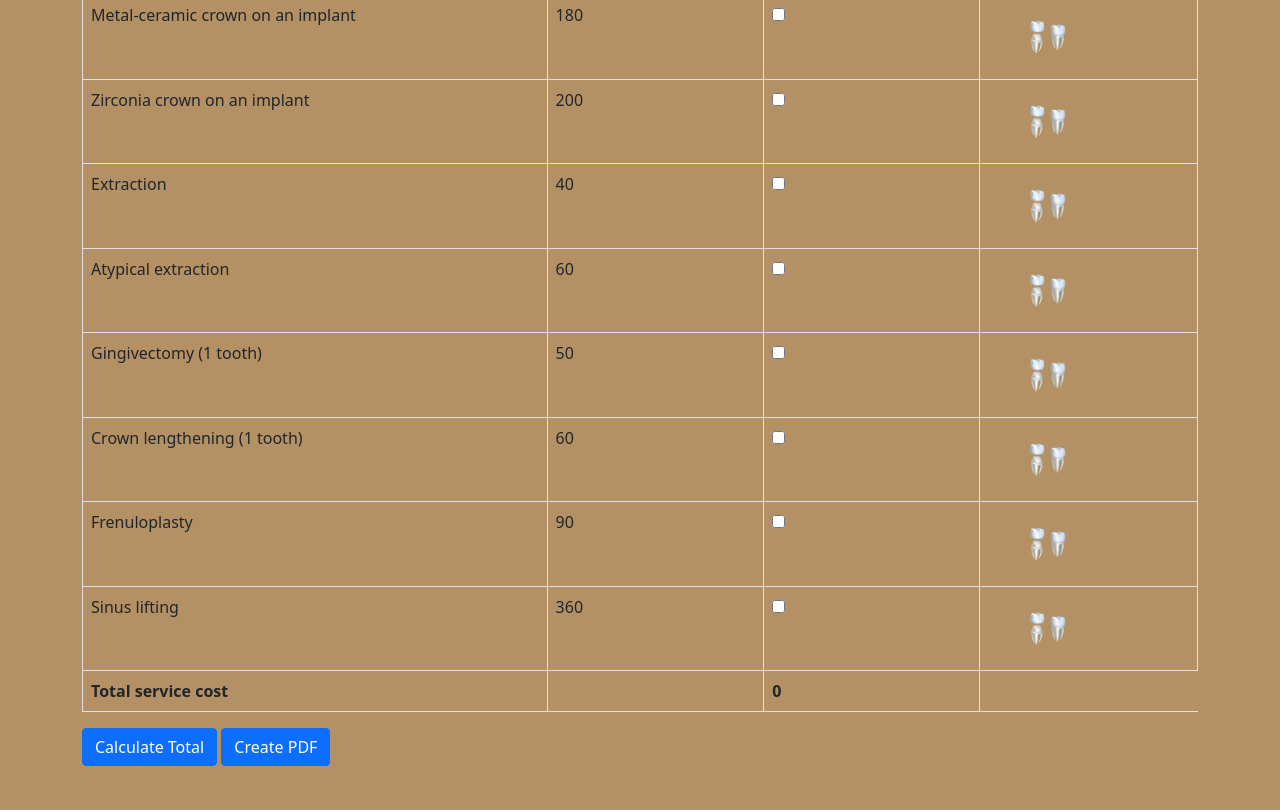
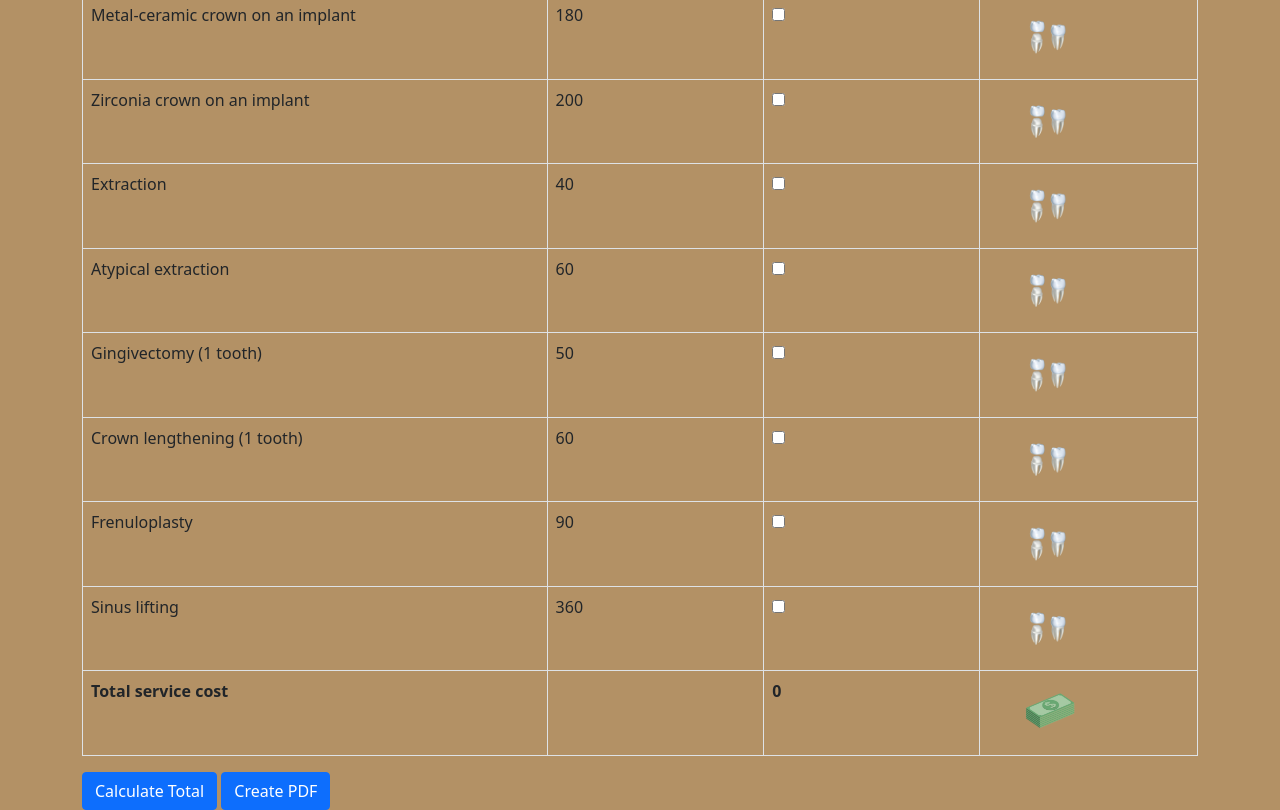
Before and after one commit to Heisen101/Dental-Turism, a plain HTML site: page index.html in a window 1280 px wide. Shown: the part 1276-2086 px from the top of the page. Before the commit the page ends 2042 px from the top, so only its background shows below. Drawn offline with nearby package versions, Linux system fonts and the light colour scheme.

Commit message:
added new icon

```diff
--- a/index.css
+++ b/index.css
@@ -1,6 +1,8 @@
 body {
     background-color: rgb(179, 145, 101);
+
 }
+
 
 #total-amount {
     font-weight: bold;
--- a/index.html
+++ b/index.html
@@ -191,7 +191,9 @@
                     <td id="total-section">Total service cost</td>
 
                     <td></td>
+
                     <td id="total-amount">0</td>
+                    <td><img src="./assets/cash.png" alt=""></td>
                 </tr>
             </tbody>
         </table>
```
Also changed, not shown: assets/cash.png (added).
